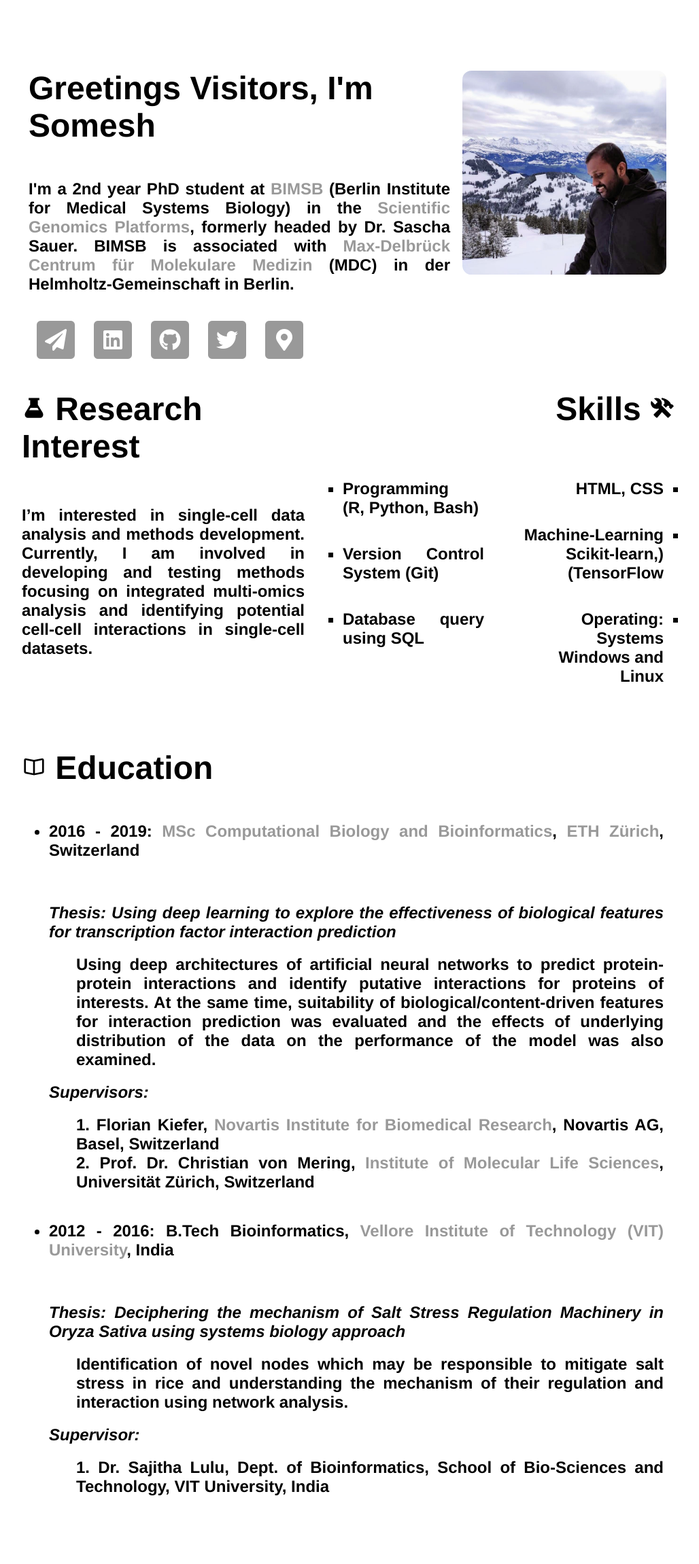
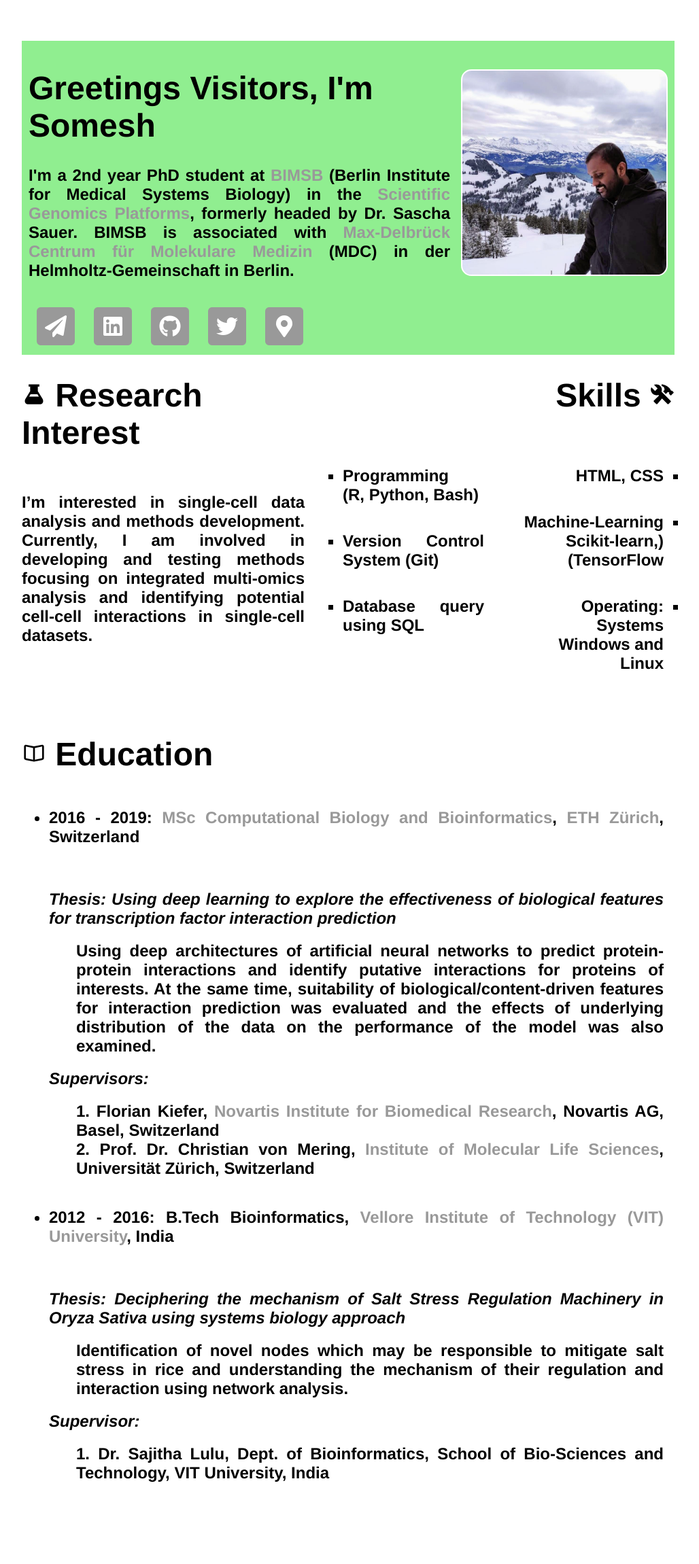
Before and after one commit to saisomesh2594/saisomesh2594.github.io, a Jekyll site: the page built from index.html, in a window 1280 px wide. Shown: the whole page at 68% size, without its empty margins (128-1156 px from the left). Built offline with Jekyll 4.4.1, drawn with Linux system fonts in a browser that asks for light colours.

Commit message:
Appropriate class and ids

```diff
--- a/css/main.css
+++ b/css/main.css
@@ -73,7 +73,7 @@
   border: 0px solid black;
 }
 
-.icon-container {
+#icon-container {
     margin: auto;
 }
 
@@ -98,7 +98,7 @@
 	/*box-shadow: 0 0 0 3px $text-color;*/
 }
 
-.text-container {
+#text-container {
 	display: flex;
   	flex-flow: column nowrap;
   	justify-content: space-between;
@@ -108,7 +108,7 @@
 .container {
   display: flex;
   flex-flow: row nowrap;
-	/*background-color: lightgreen;*/
+  background-color: lightgreen;
 	/*height: 30px;*/
 }
 
```
